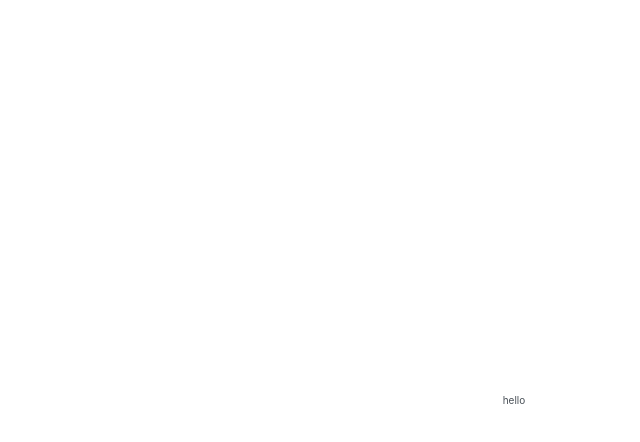
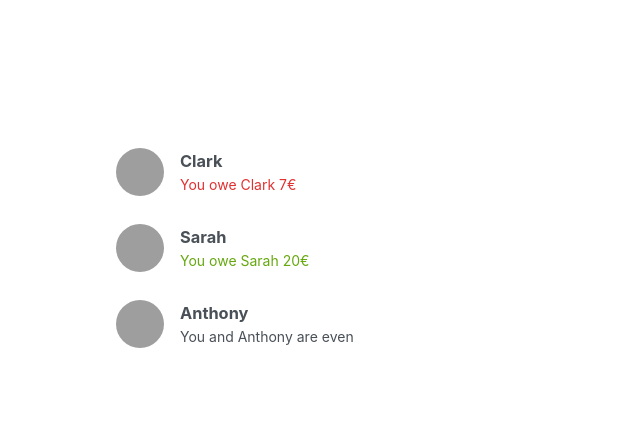
Before and after one commit to dimnov/eat-and-split, a React (Vite) app: page / in a window 1280 px wide. Shown: the top 442 px of the page, without its empty margins (126-766 px from the left). Built offline with nearby package versions, Linux system fonts and the light colour scheme; grey boxes are pictures that could not be loaded; the HTML template or start-up script is replaced by a standard one.

Commit message:
Update App.jsx

```diff
--- a/src/App.jsx
+++ b/src/App.jsx
@@ -1,3 +1,5 @@
+import FriendsList from "./components/FriendsList.jsx";
+
 const initialFriends = [
  {
   id: 118836,
@@ -20,7 +22,13 @@ const initialFriends = [
 ];
 
 function App() {
- return <p>hello</p>;
+ return (
+  <div className="app">
+   <div className="sidebar">
+    <FriendsList initialFriends={initialFriends} />
+   </div>
+  </div>
+ );
 }
 
 export default App;
```
